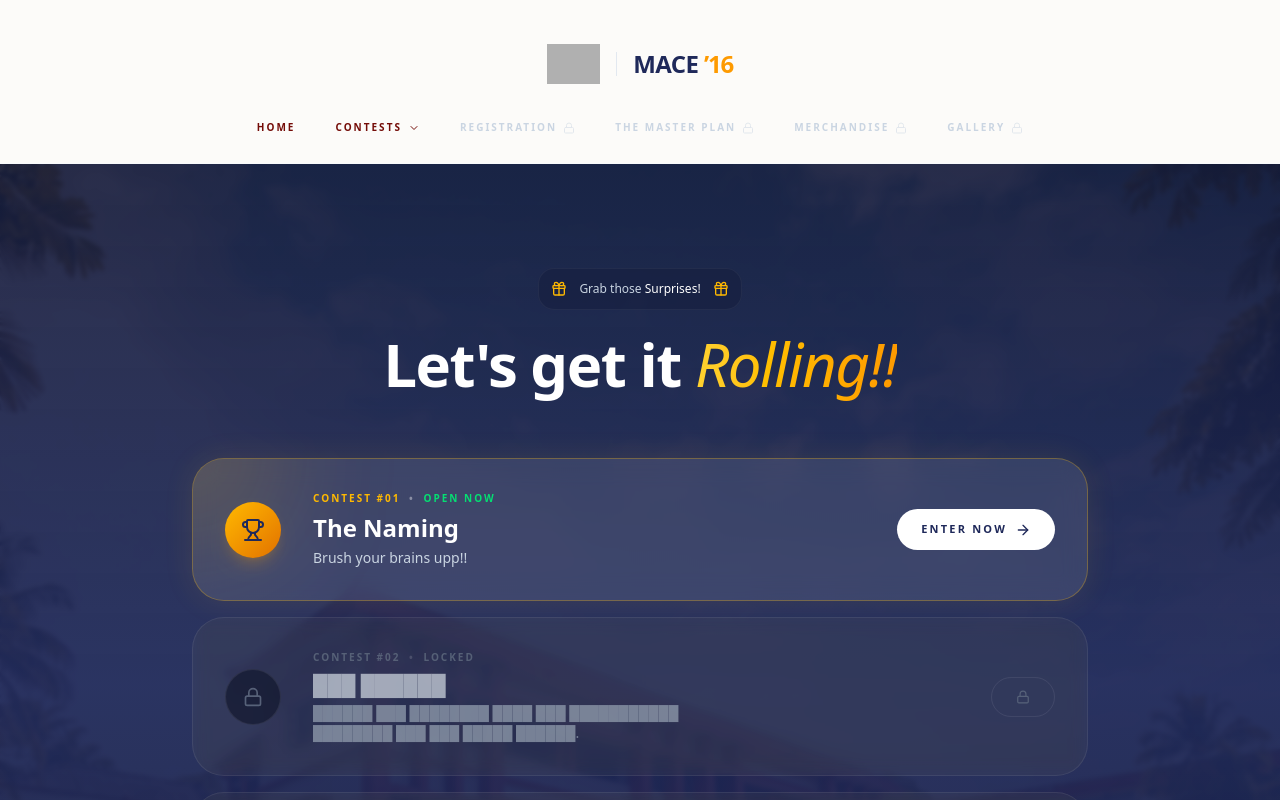
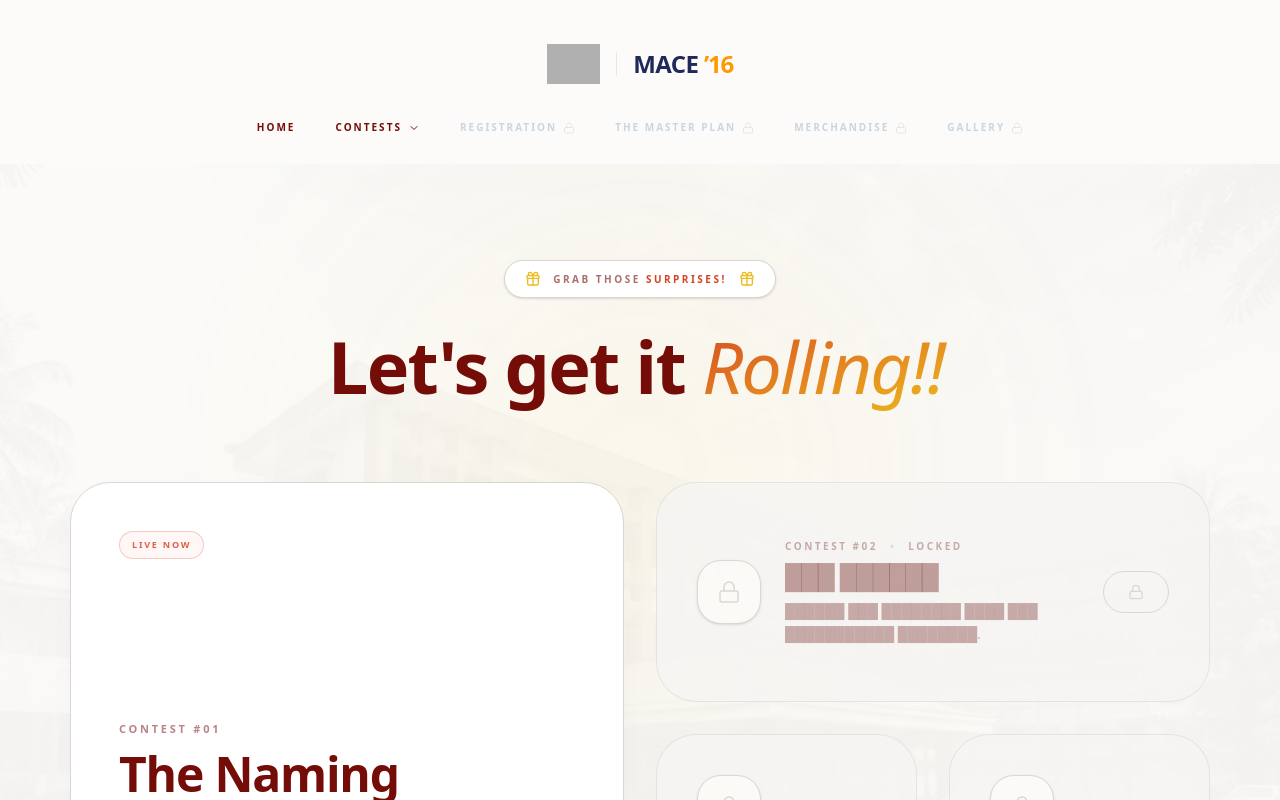
Before and after one commit to mace-2016/alumnimeet, a Next.js app: page /contest in a window 1280 px wide. Shown: the top 800 px of the page. Built offline with nearby package versions, Linux system fonts and the light colour scheme; grey boxes are pictures that could not be loaded; a web font is replaced by a local one.

Commit message:
Update page.tsx

```diff
--- a/app/contest/page.tsx
+++ b/app/contest/page.tsx
@@ -3,160 +3,180 @@
 import React from "react";
 import Link from "next/link";
 import {
-  Trophy,
   Lock,
   ArrowRight,
-  Sparkles,
   Palette,
   Music,
   Camera,
-  CalendarHeart,
-  Star,
   Gift
 } from "lucide-react";
 
 export default function ContestsHubPage() {
-  // Contest data structure
   const contests = [
     {
       id: 1,
       tag: "Contest #01",
       title: "The Naming",
-      description: "Brush your brains upp!!",
+      description: "Brush your brains up! Etch your mark into the decennial history.",
       status: "active",
       href: "/contest/letsname",
-      icon: Trophy,
+      isTextIcon: true,
+      iconSymbol: "ആ",
     },
     {
       id: 2,
       tag: "Contest #02",
       title: "███ ██████",
-      description: "██████ ███ ████████ ████ ███ ███████████ ████████ ███ ███ █████ ██████.",
+      description: "██████ ███ ████████ ████ ███ ███████████ ████████.",
       status: "locked",
       href: "#",
+      isTextIcon: false,
       icon: Palette,
     },
     {
       id: 3,
       tag: "Contest #03",
       title: "█████ ████",
-      description: "████ ██ ██████ ██ ██████ ███ ████████ █████ ████ ████ ███ ███ █████.",
+      description: "████ ██ ██████ ██ ██████ ███ ████████.",
       status: "locked",
       href: "#",
+      isTextIcon: false,
       icon: Music,
     },
     {
       id: 4,
       tag: "Contest #04",
       title: "██ █ █████",
-      description: "██████ ████ ████ ██████████ ██████ ████ ████-████ ███ ███ ████ ████████.",
+      description: "██████ ████ ████ ██████████ ██████.",
       status: "locked",
       href: "#",
+      isTextIcon: false,
       icon: Camera,
     },
   ];
 
+  const getBentoClasses = (index: number) => {
+    // Increased min-height to 480px to give the Golden Seal room to bloom without hitting the text
+    if (index === 0) return "md:col-span-2 md:row-span-2 flex flex-col justify-end min-h-[480px]";
+    if (index === 1) return "md:col-span-2 md:row-span-1 flex flex-col sm:flex-row items-start sm:items-center justify-between min-h-[220px] gap-6";
+    return "md:col-span-1 md:row-span-1 flex flex-col justify-between min-h-[220px] gap-6";
+  };
+
   return (
-    <div className="relative min-h-screen w-full flex flex-col items-center pt-24 pb-20 px-4 sm:px-6 lg:px-8 font-sans overflow-hidden">
-      {/* Immersive Background */}
-      <div className="absolute inset-0 bg-cover bg-center bg-no-repeat bg-fixed" style={{ backgroundImage: "url('/hero.jpg')" }} />
-      <div className="absolute inset-0 bg-gradient-to-b from-[#151c3d]/90 via-[#1f295a]/95 to-[#151c3d]/95 backdrop-blur-[2px] z-0" />
+    <div className="relative min-h-screen w-full flex flex-col items-center pt-24 pb-20 px-4 sm:px-6 lg:px-8 font-sans overflow-hidden bg-[var(--background)]">
+
+      {/* Immersive Heritage Background */}
+      <div className="absolute inset-0 bg-[url('/hero.jpg')] bg-cover bg-center opacity-[0.03] grayscale pointer-events-none" />
+      <div className="absolute left-1/2 top-0 h-[600px] w-[1000px] -translate-x-1/2 rounded-full bg-[radial-gradient(circle_at_center,var(--color-mace-gold),transparent_70%)] opacity-[0.08] blur-[120px] pointer-events-none" />
 
       {/* Main Content */}
-      <main className="relative z-10 w-full max-w-4xl mx-auto flex flex-col">
+      <main className="relative z-10 w-full max-w-[1140px] mx-auto flex flex-col">
 
         {/* Header Section */}
-        <div className="text-center mb-12 animate-in fade-in slide-in-from-top-6 duration-700">
-
-          <div className="inline-flex items-center gap-3 p-3 rounded-2xl bg-[#151c3d]/50 border border-white/5 mb-6 mt-2">
-            <Gift className="w-4 h-4 text-amber-400" />
-            <p className="text-xs text-slate-300 font-light">
-              Grab those <span className="text-white font-medium">Surprises!</span>
+        <div className="text-center mb-16 animate-in fade-in slide-in-from-top-6 duration-700">
+          <div className="inline-flex items-center gap-3 px-5 py-2.5 rounded-full bg-white border border-[var(--border)] mb-8 shadow-sm">
+            <Gift className="w-4 h-4 text-[var(--color-mace-gold)]" strokeWidth={2} />
+            <p className="text-[10px] font-bold uppercase tracking-[0.25em] text-[var(--text-muted)]">
+              Grab those <span className="text-[var(--color-mace-rust)]">Surprises!</span>
             </p>
-            <Gift className="w-4 h-4 text-amber-400" />
+            <Gift className="w-4 h-4 text-[var(--color-mace-gold)]" strokeWidth={2} />
           </div>
 
-          <h1 className="text-4xl md:text-6xl font-serif font-bold text-white mb-4 tracking-tight">
-            Let's get it <span className="text-transparent bg-clip-text bg-gradient-to-r from-amber-300 to-amber-500 italic font-light">Rolling!!</span>
+          <h1 className="text-5xl md:text-7xl font-serif font-bold text-[var(--color-mace-crimson)] mb-4 tracking-tight">
+            Let's get it <span className="bg-gradient-to-br from-[var(--color-mace-rust)] to-[var(--color-mace-gold)] bg-clip-text text-transparent italic font-light pr-2">Rolling!!</span>
           </h1>
-
         </div>
 
-        {/* Contest Line Items */}
-        <div className="space-y-4">
+        {/* BENTO GRID */}
+        <div className="grid grid-cols-1 md:grid-cols-4 gap-6 lg:gap-8 w-full">
           {contests.map((contest, index) => {
             const isActive = contest.status === "active";
-            const Icon = contest.icon;
+            const bentoLayout = getBentoClasses(index);
             const animationDelay = `delay-[${index * 100}ms]`;
 
             return (
-              <div
-                key={contest.id}
-                className={`animate-in fade-in slide-in-from-bottom-4 duration-500 ${animationDelay}`}
-              >
-                {isActive ? (
-                  /* ACTIVE CONTEST ITEM */
+              <React.Fragment key={contest.id}>
+              {isActive ? (
+                  /* ACTIVE CONTEST (HERO SQUARE) - Pure Typographic Poster */
                   <Link
                     href={contest.href}
-                    className="group relative flex flex-col sm:flex-row items-start sm:items-center justify-between gap-6 p-6 md:p-8 rounded-[2rem] bg-white/10 border border-amber-400/30 backdrop-blur-md shadow-[0_0_30px_rgba(251,191,36,0.1)] hover:bg-white/15 hover:border-amber-400/50 transition-all overflow-hidden active:scale-[0.98]"
+                    className={`group relative rounded-[2.5rem] bg-white border border-[var(--border)] p-8 lg:p-12 shadow-[0_8px_30px_rgba(116,12,8,0.02)] hover:shadow-[0_30px_60px_rgba(116,12,8,0.08)] hover:-translate-y-1 transition-all duration-700 overflow-hidden active:scale-[0.98] animate-in fade-in slide-in-from-bottom-4 flex flex-col justify-end ${animationDelay} ${bentoLayout}`}
                   >
-                    {/* Active Glow Effect */}
-                    <div className="absolute -top-20 -left-20 w-40 h-40 bg-amber-400/20 rounded-full blur-3xl group-hover:bg-amber-400/30 transition-colors"></div>
+                    {/* Active Glow Bloom Background */}
+                    <div className="absolute inset-0 bg-[radial-gradient(circle_at_50%_0%,var(--color-mace-gold),transparent_60%)] opacity-0 group-hover:opacity-[0.06] transition-opacity duration-1000" />
 
-                    <div className="relative z-10 flex items-center gap-5 sm:gap-8">
-                      <div className="w-14 h-14 rounded-full bg-gradient-to-br from-amber-400 to-amber-600 flex items-center justify-center flex-shrink-0 shadow-lg shadow-amber-500/20">
-                        <Icon className="w-6 h-6 text-[#1f295a]" />
+                    {/* The Giant Background Watermark (Now the sole visual anchor) */}
+                    {contest.isTextIcon ? (
+                      <div className="absolute -right-8 -top-8 text-[20rem] leading-none font-serif text-[var(--color-mace-gold)] opacity-0 group-hover:opacity-[0.03] transition-all duration-1000 ease-out pointer-events-none select-none">
+                        {contest.iconSymbol}
                       </div>
+                    ) : (
+                      contest.icon && <contest.icon className="absolute -right-12 -top-12 w-96 h-96 text-[var(--color-mace-gold)] opacity-0 group-hover:opacity-[0.03] transition-all duration-1000 ease-out pointer-events-none" />
+                    )}
+
+                    {/* Live Now Badge (Shifted to top-left to anchor the negative space) */}
+                    <div className="absolute top-8 left-8 lg:top-12 lg:left-12 px-3 py-1.5 rounded-full border border-[var(--color-mace-rust)]/30 bg-[var(--color-mace-rust)]/5 text-[9px] font-black uppercase tracking-[0.2em] text-[var(--color-mace-rust)] animate-pulse z-20">
+                      Live Now
+                    </div>
+
+                    {/* Neatly Arranged Typography (Anchored to the bottom) */}
+                    <div className="relative z-10 w-full mt-auto">
+                      <p className="text-[11px] font-bold uppercase tracking-[0.25em] text-[var(--color-mace-crimson)]/50 mb-3">
+                        {contest.tag}
+                      </p>
+                      <h2 className="text-4xl lg:text-5xl font-serif font-bold text-[var(--color-mace-crimson)] mb-4 tracking-tight group-hover:text-[var(--color-mace-rust)] transition-colors duration-500">
+                        {contest.title}
+                      </h2>
+                      <p className="text-lg text-[var(--text-muted)] font-medium max-w-md leading-relaxed mb-8">
+                        {contest.description}
+                      </p>
+
+                      <div className="flex items-center justify-between w-full px-8 py-4 bg-[var(--surface-soft)] border border-[var(--border)] text-[var(--text-muted)] rounded-2xl text-[12px] font-black uppercase tracking-[0.25em] group-hover:bg-[var(--color-mace-rust)] group-hover:border-[var(--color-mace-rust)] group-hover:text-white transition-all duration-500">
+                        Here's mine
+                        <ArrowRight className="w-5 h-5 group-hover:translate-x-2 transition-transform duration-500" strokeWidth={2} />
+                      </div>
+                    </div>
+                  </Link>
+
+
+
+                ) : (
+                  /* LOCKED CONTESTS (RECTANGLES & SQUARES) */
+                  <div className={`relative rounded-[2.5rem] bg-[var(--surface-soft)] border border-[var(--border)]/60 p-8 lg:p-10 opacity-90 grayscale-[20%] animate-in fade-in slide-in-from-bottom-4 ${animationDelay} ${bentoLayout}`}>
+
+                    <div className={`${index === 1 ? "flex items-center gap-6" : ""}`}>
+                      <div className="w-16 h-16 rounded-[1.5rem] bg-[var(--background)] border border-[var(--border)] flex items-center justify-center flex-shrink-0 shadow-sm mb-6 sm:mb-0">
+                        <Lock className="w-6 h-6 text-[var(--color-mace-stone)]" strokeWidth={1.5} />
+                      </div>
+
                       <div>
-                        <p className="text-[10px] font-bold uppercase tracking-[0.2em] text-amber-400 mb-1.5">
-                          {contest.tag} <span className="text-white/40 mx-1">•</span> <span className="text-green-400">Open Now</span>
+                        <p className="text-[10px] font-bold uppercase tracking-[0.25em] text-[var(--text-muted)]/60 mb-1.5 flex items-center gap-2">
+                          {contest.tag} <span className="text-[var(--border)] mx-1">•</span> Locked
                         </p>
-                        <h2 className="text-2xl font-serif font-bold text-white mb-1">
+                        <h2 className="text-2xl font-serif font-bold text-[var(--text-muted)]/70 mb-2 tracking-tight">
                           {contest.title}
                         </h2>
-                        <p className="text-xs sm:text-sm text-slate-300 font-light max-w-md">
-                          {contest.description}
-                        </p>
+                        {index === 1 && (
+                          <p className="text-sm text-[var(--text-muted)]/60 font-medium max-w-sm leading-relaxed">
+                            {contest.description}
+                          </p>
+                        )}
                       </div>
                     </div>
 
-                    <div className="relative z-10 w-full sm:w-auto mt-2 sm:mt-0 flex-shrink-0">
-                      <div className="flex items-center justify-center gap-2 px-6 py-3 bg-white text-[#1f295a] rounded-full text-[11px] font-bold uppercase tracking-[0.2em] group-hover:bg-amber-400 transition-colors">
-                        Enter Now <ArrowRight className="w-4 h-4" />
-                      </div>
-                    </div>
-                  </Link>
-                ) : (
-                  /* LOCKED CONTEST ITEM */
-                  <div className="flex flex-col sm:flex-row items-start sm:items-center justify-between gap-6 p-6 md:p-8 rounded-[2rem] bg-white/5 border border-white/10 backdrop-blur-sm opacity-75 grayscale-[30%]">
-                    <div className="flex items-center gap-5 sm:gap-8">
-                      <div className="w-14 h-14 rounded-full bg-[#151c3d] border border-white/10 flex items-center justify-center flex-shrink-0">
-                        <Lock className="w-5 h-5 text-slate-500" />
-                      </div>
-                      <div>
-                        <p className="text-[10px] font-bold uppercase tracking-[0.2em] text-slate-500 mb-1.5">
-                          {contest.tag} <span className="text-white/20 mx-1">•</span> Locked
-                        </p>
-                        <h2 className="text-xl font-serif font-bold text-slate-300 mb-1">
-                          {contest.title}
-                        </h2>
-                        <p className="text-xs sm:text-sm text-slate-400 font-light max-w-md">
-                          {contest.description}
-                        </p>
+                    <div className={`flex-shrink-0 ${index === 1 ? "" : "w-full"}`}>
+                      <div className="flex items-center justify-center gap-2 px-6 py-3 bg-transparent border border-[var(--border)] text-[var(--color-mace-stone)] rounded-full text-[11px] font-bold uppercase tracking-[0.25em] cursor-not-allowed">
+                        <Lock className="w-4 h-4" strokeWidth={2} />
                       </div>
                     </div>
 
-                    <div className="w-full sm:w-auto mt-2 sm:mt-0 flex-shrink-0">
-                      <div className="flex items-center justify-center gap-2 px-6 py-3 bg-transparent border border-white/10 text-slate-500 rounded-full text-[11px] font-bold uppercase tracking-[0.2em] cursor-not-allowed">
-                        <Lock className="w-3.5 h-3.5" />
-                      </div>
-                    </div>
                   </div>
                 )}
-              </div>
+              </React.Fragment>
             );
           })}
         </div>
+
       </main>
     </div>
   );
```
